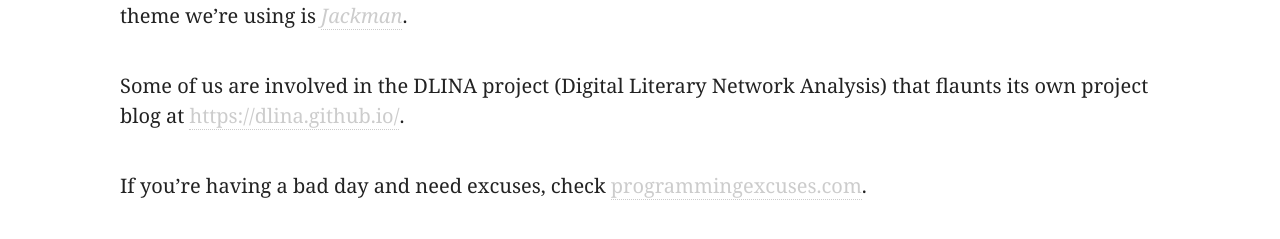
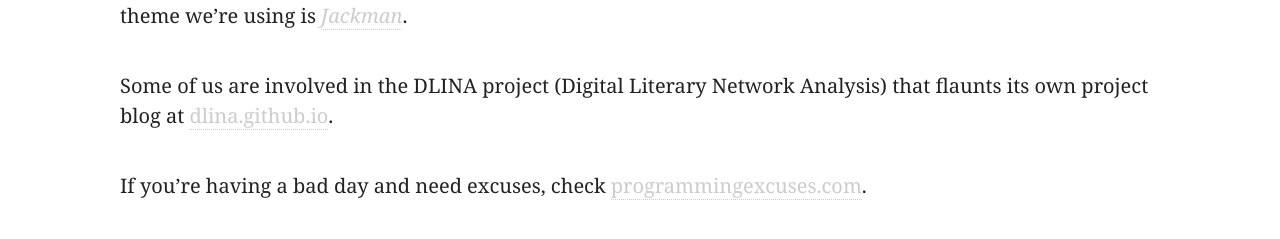
Before and after one commit to weltliteratur/blog, a Jekyll site: the page built from about.md, in a window 1280 px wide. Shown: the part 573-812 px from the top of the page. Built offline with Jekyll 4.4.1, drawn with Linux system fonts in a browser that asks for light colours; some web fonts are replaced; some of the changed lines change nothing that is shown.

Commit message:
about.md

```diff
--- a/about.md
+++ b/about.md
@@ -7,6 +7,6 @@ Per farla breve: This blog accompanies our research in the field of the Digital
 
 Just because it's so awesome we're again relying on GitHub's Jekyll static site generator for this blog. The theme we're using is *[Jackman](http://jekyllthemes.io/theme/7499630/Jackman-A-minimal-personal-blog-for-Jekyll)*.
 
-Some of us are involved in the DLINA project (Digital Literary Network Analysis) that flaunts its own project blog at [https://dlina.github.io/](dlina.github.io).
+Some of us are involved in the DLINA project (Digital Literary Network Analysis) that flaunts its own project blog at [dlina.github.io](https://dlina.github.io/).
 
 If you're having a bad day and need excuses, check [programmingexcuses.com](http://www.programmingexcuses.com/).
```
